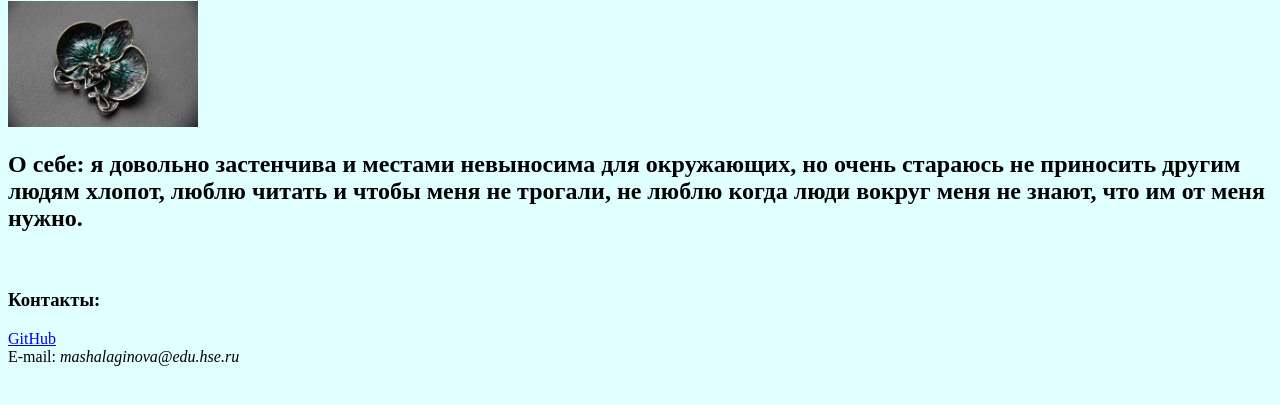
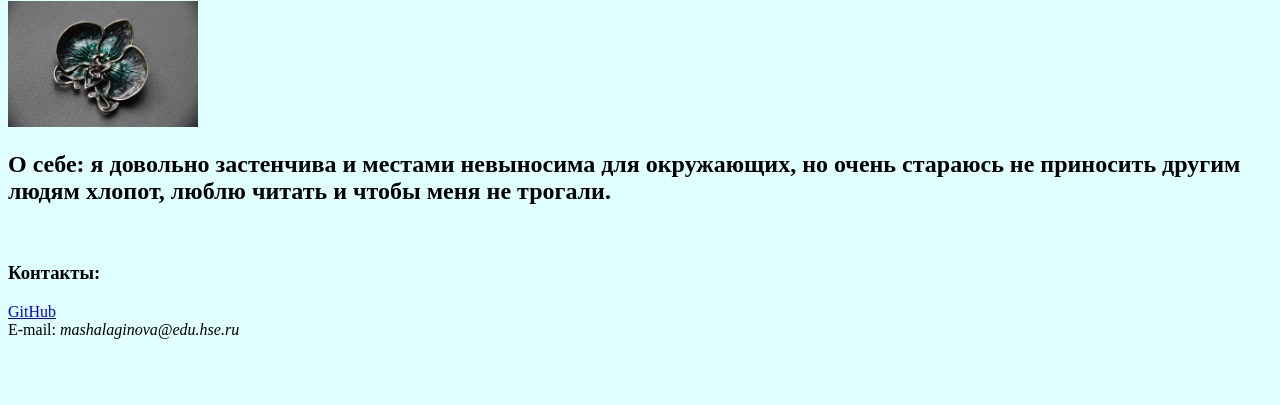
Before and after one commit to Mashalaginova/Mashalaginova.github.io, a plain HTML site: page index.html in a window 1280 px wide. Shown: the part 79-484 px from the top of the page. Drawn offline with Linux system fonts and the light colour scheme.

Commit message:
Update index.html

```diff
--- a/index.html
+++ b/index.html
@@ -7,7 +7,7 @@
     <body bgcolor = "#E0FFFF">
       <left><h1>Шалагинова Мария</h1></left>
       <left><img alt="Это я" width="15%" src="me.jpg"></left>
-      <left><h2> О себе: я довольно застенчива и местами невыносима для окружающих, но очень стараюсь не приносить другим людям хлопот, люблю читать и чтобы меня не трогали, не люблю когда люди вокруг меня не знают, что им от меня нужно.</h2></left>
+      <left><h2> О себе: я довольно застенчива и местами невыносима для окружающих, но очень стараюсь не приносить другим людям хлопот, люблю читать и чтобы меня не трогали.</h2></left>
       <br/>
       <h3>Контакты:</h3>
       <a href=https://github.com/Mashalaginova>GitHub</a>
```
